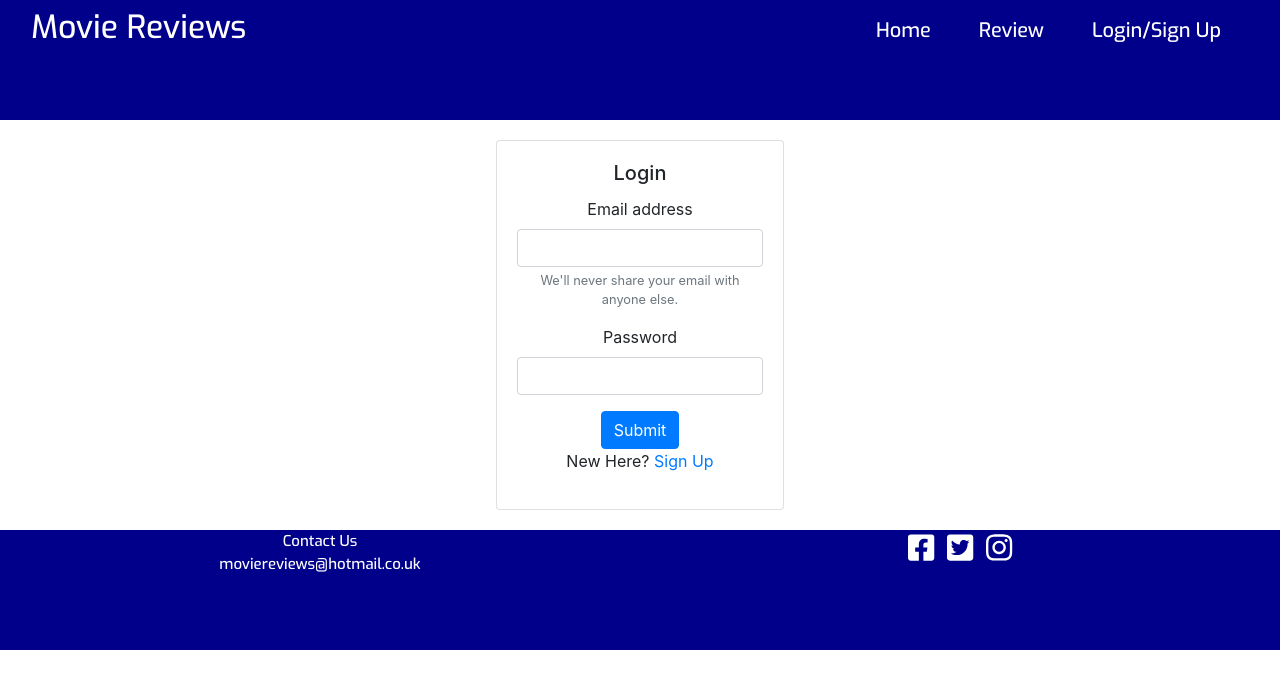
After one commit to Code-Institute-Submissions/RishiSood1-MS3, a Flask app: page /login in a window 1280 px wide. The commit adds this page. Shown: the top 689 px of the page. Run offline with Flask 2, Linux system fonts and the light colour scheme; some libraries are stand-ins or nearby versions.

Commit message:
Added form to the login page

```diff
--- a/app.py
+++ b/app.py
@@ -4,6 +4,7 @@ from flask import (
     redirect, request, session, url_for)
 from flask_pymongo import PyMongo
 from bson.objectid import ObjectId
+from werkzeug.security import generate_password_hash, check_password_hash
 if os.path.exists("env.py"):
     import env
 
@@ -24,6 +25,11 @@ def get_tasks():
     return render_template("home.html", reviews=reviews)
 
 
+@app.route("/login", methods=["GET", "POST"])
+def login():
+    return render_template("login.html")
+
+
 if __name__ == "__main__":
     app.run(host=os.environ.get("IP"),
             port=int(os.environ.get("PORT")),
--- a/static/css/style.css
+++ b/static/css/style.css
@@ -26,12 +26,19 @@ a.nav-pagelink  {
 
 /*----------------------------------------Footer*/
 
+.card-header {
+    font-family: "Exo", sans-serif;
+}
+
+
+/*----------------------------------------Footer*/
+
 footer {
     background-color: #00008B;
     min-height: 120px;
 }
 
-p {
+.Contact {
     font-family: "Exo", sans-serif;
     font-size: 15px;
     text-align: center;
--- a/templates/base.html
+++ b/templates/base.html
@@ -28,13 +28,13 @@
                <div class="collapse navbar-collapse pages" id="navbarNav">
                   <ul class="navbar-nav ml-auto">
                      <li class="nav-item mr-2 menu">
-                        <a class="nav-pagelink" href="#">Home</a>
+                        <a class="nav-pagelink" href="{{ url_for('get_tasks') }}">Home</a>
                      </li>
                      <li class="nav-item mr-2 menu">
                         <a class="nav-pagelink" href="#">Review</a>
                      </li>
                      <li class="nav-item mr-2 menu">
-                        <a class="nav-pagelink" href="#">Login/Sign Up</a>
+                        <a class="nav-pagelink" href="{{ url_for('login') }}">Login/Sign Up</a>
                      </li>
                   </ul>
                </div>
@@ -50,7 +50,7 @@
       <footer class="container-fluid">
          <div class="row">
             <div class="col-12 col-sm-12 col-md-12 col-lg-6 col-xl-6">
-               <p>Contact Us<br>
+               <p class="Contact">Contact Us<br>
                moviereviews@hotmail.co.uk</p>
             </div>
             <div class="col-12 col-sm-12 col-md-12 col-lg-4 col-xl-6 text-center">
--- /dev/null
+++ b/templates/login.html
@@ -0,0 +1,25 @@
+{% extends "base.html" %}
+{% block content %}
+
+<div class="card-body col d-flex justify-content-center">
+    <div class="card text-center" style="width: 18rem;">
+        <div class="card-body">
+            <h5 class="card-title">Login</h5>
+            <form method="POST" action="{{ url_for('login') }}">
+                <div class="form-group">
+                    <label for="tEmail1">Email address</label>
+                    <input type="email" class="form-control" id="tEmail1" aria-describedby="emailHelp">
+                    <small id="emailHelp" class="form-text text-muted">We'll never share your email with anyone else.</small>
+                </div>
+                <div class="form-group">
+                    <label for="Password">Password</label>
+                    <input type="password" class="form-control" id="Password">
+                </div>
+            </form>
+            <a href="#" class="btn btn-primary">Submit</a>
+            <p class="center-align">New Here? <a href="#">Sign Up</a></p>
+        </div>
+    </div>
+</div>
+
+{% endblock %}
```
